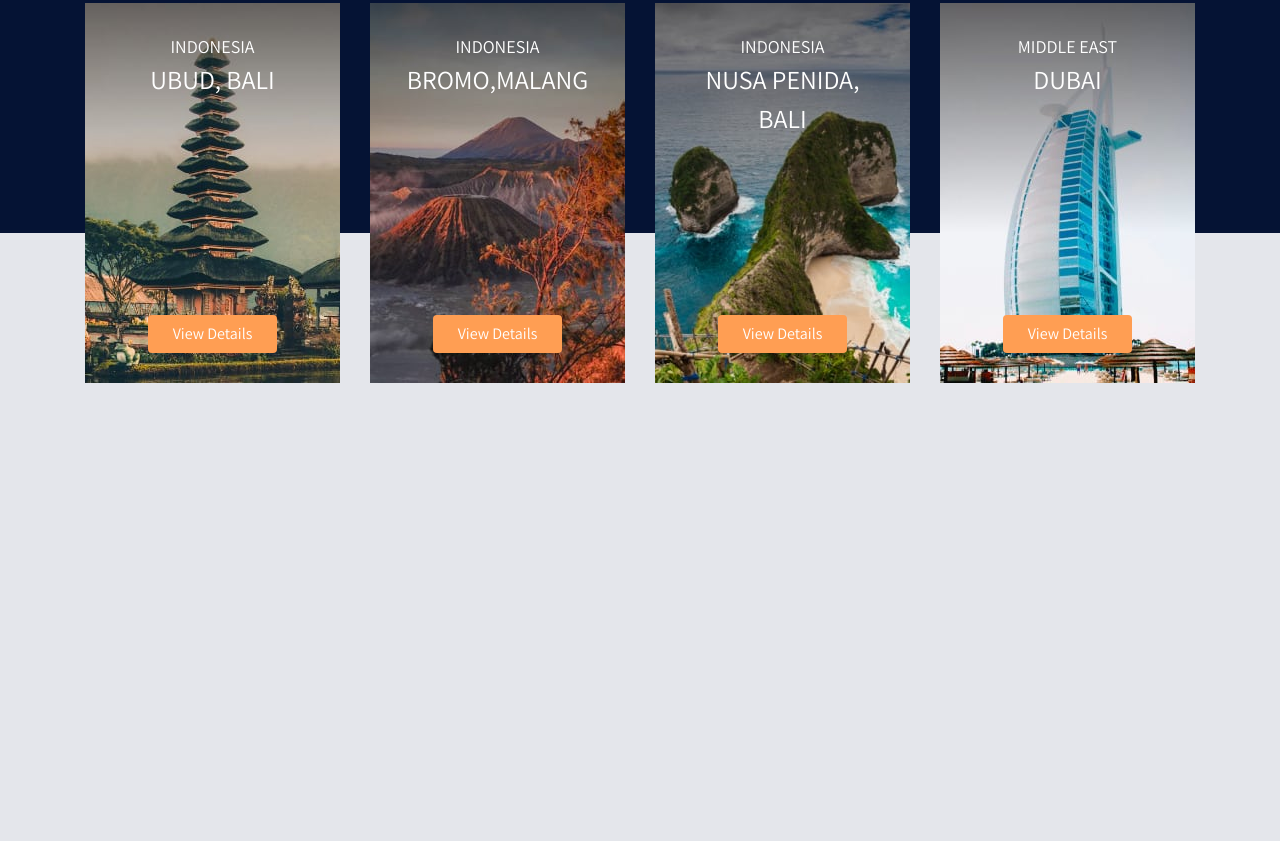
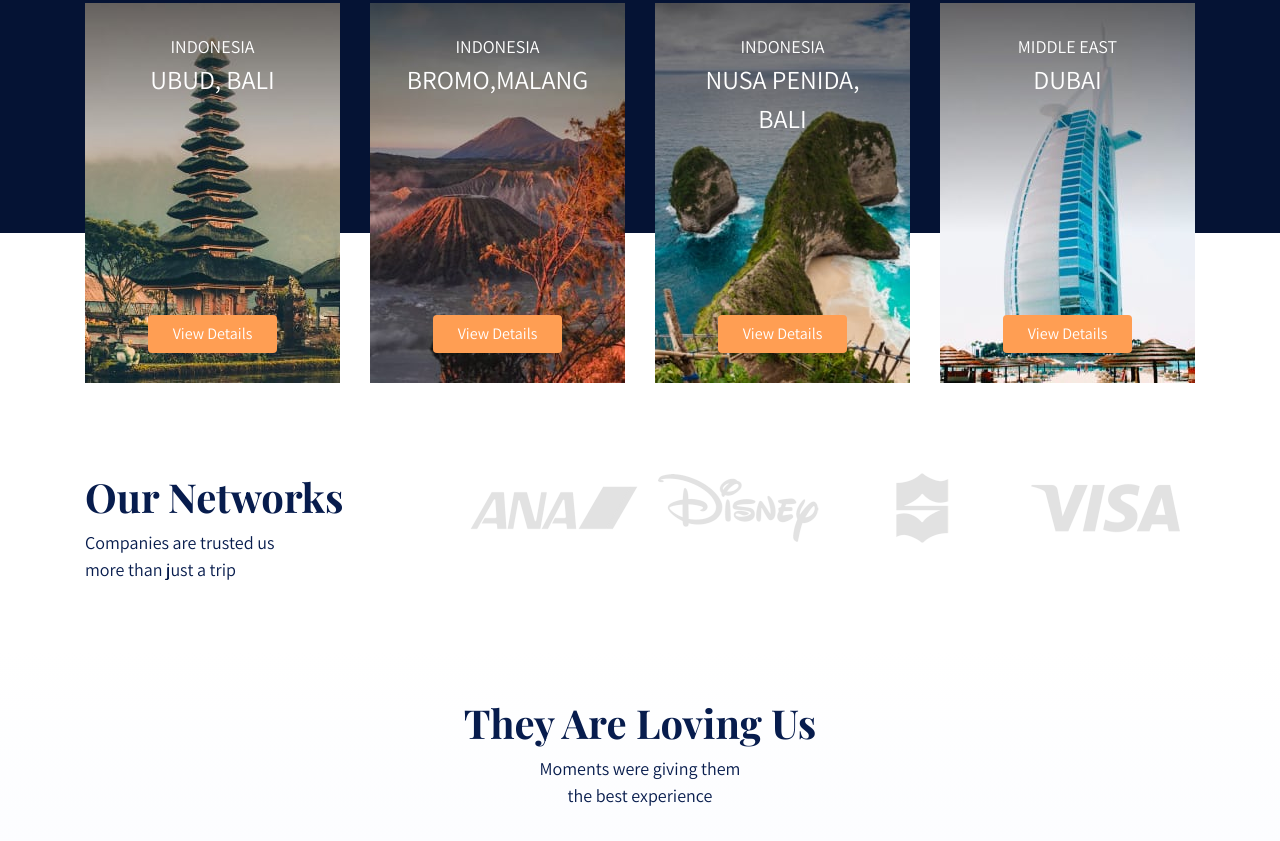
Before and after one commit to abdulazizpermana/nomads, a plain HTML site: page index.html in a window 1280 px wide. Shown: the part 927-1768 px from the top of the page. Before the commit the page ends 1330 px from the top, so only its background shows below. Drawn offline with nearby package versions, Linux system fonts and the light colour scheme; a web font is replaced by a local one.

Commit message:
Added: push

```diff
--- a/frontend/styles/main.scss
+++ b/frontend/styles/main.scss
@@ -159,3 +159,41 @@ header{
 
     }
 }
+
+.section-networks{
+    background-color: #ffffff;
+    margin-top: -170px;
+    padding-top: 240px;
+    padding-bottom: 50px;
+
+    h2{
+        font-family: 'Playfair Display', serif;
+        font-weight: bold;
+        font-size: 40px;
+    }
+
+    p{
+        font-size: 18px;
+
+    }
+
+    img{
+        max-width: 100%;
+    }
+}
+
+.section-testimonial-heading{
+    background: linear-gradient(#ffffff 0%, #f7f9ff 100%);
+    padding-top: 50px;
+    min-height: 506px;
+
+    h2{
+        font-family: 'Playfair Display', serif;
+        font-weight: bold;
+        font-size: 40px;
+    }
+
+    p{
+        font-size: 18px;
+    }
+}
--- a/index.html
+++ b/index.html
@@ -192,6 +192,41 @@
                     </div>
                 </div>
             </section>
+
+            <section class="section-networks" id="networks">
+                <div class="container">
+                    <div class="row">
+                        <div class="col-md-4">
+                            <h2>Our Networks</h2>
+                            <p>
+                                Companies are trusted us
+                                <br>
+                                more than just a trip
+                            </p>
+                        </div>
+                        <div class="col-md-8 text-center">
+                            <img src="frontend/images/partner.png" alt="logo-partner" class="img-partner">
+                        </div>
+                    </div>
+                </div>
+            </section>
+
+            <section class="section-testimonial-heading" id="testimonialHeading">
+                <div class="container">
+                    <div class="row">
+                        <div class="col text-center">
+                            <h2>
+                                They Are Loving Us
+                            </h2>
+                            <p>
+                                Moments were giving them
+                                <br>
+                                the best experience
+                            </p>
+                        </div>
+                    </div>
+                </div>
+            </section>
         </main>
 
 
```
Also changed, not shown: frontend/styles/main.css, 1 other file.
